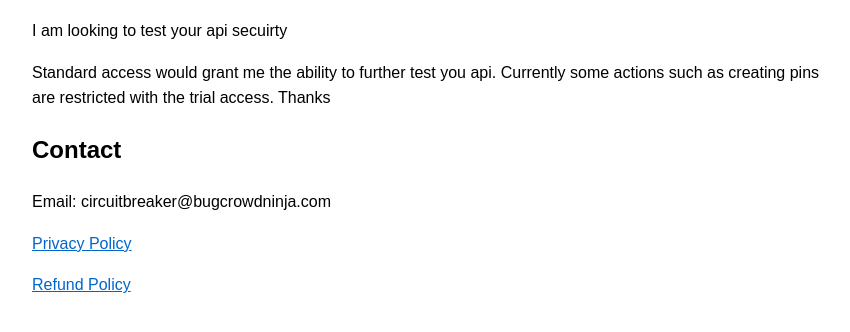
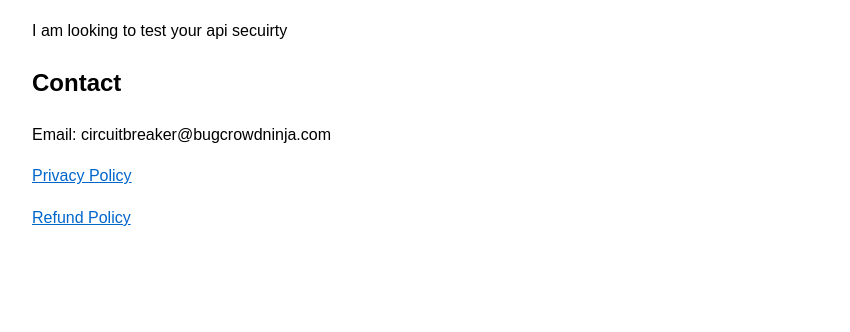
Before and after one commit to Circuit-Breaker-bbp/circuit-breaker-bbp.github.io, a plain HTML site: page index.html in a window 1280 px wide. Shown: the part 146-478 px from the top of the page, without its empty margins (208-1058 px from the left). Drawn offline with Linux system fonts and the light colour scheme.

Commit message:
Update index.html

```diff
--- a/index.html
+++ b/index.html
@@ -19,7 +19,6 @@
 <body>
     <h1>Welcome to Circuit-Breaker-BBP-Testing</h1>
     <p>I am looking to test your api secuirty</p>
-    <p>Standard access would grant me the ability to further test you api. Currently some actions such as creating pins are restricted with the trial access. Thanks</p>
 
     <h2>Contact</h2>
     <p>Email: circuitbreaker@bugcrowdninja.com</p>
```
